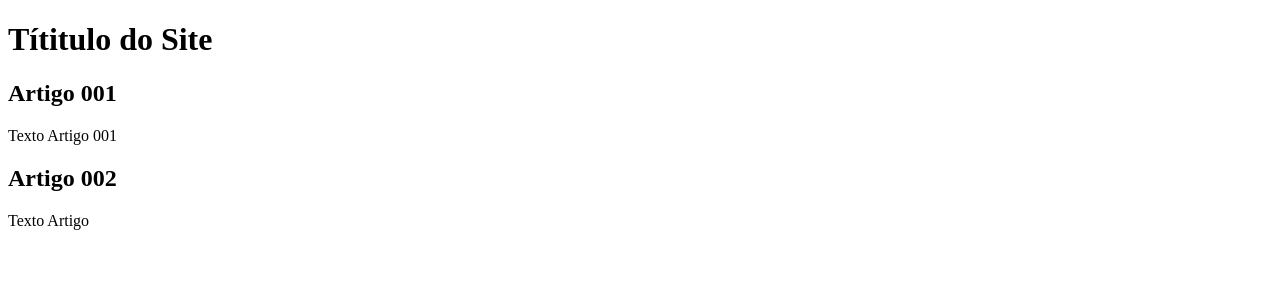
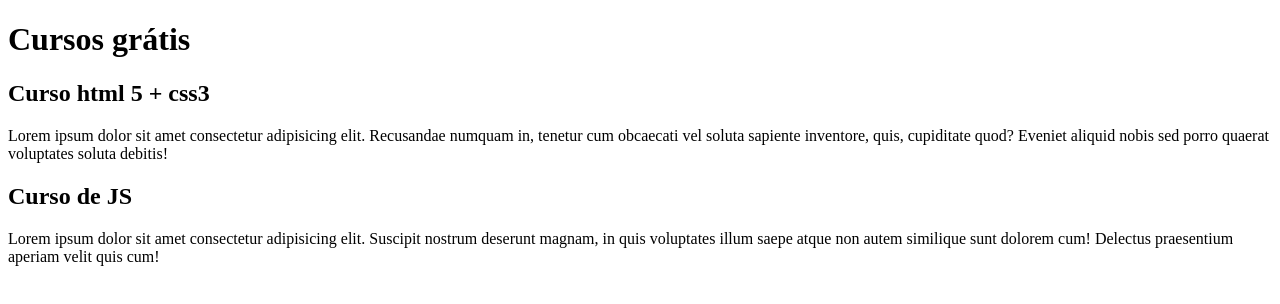
Before and after one commit to vanessalmonteiro/projeto-site, a plain HTML site: page index.html in a window 1280 px wide. Drawn offline with Linux system fonts and the light colour scheme.

Commit message:
comecei a escrever o conteudo

```diff
--- a/index.html
+++ b/index.html
@@ -5,22 +5,22 @@
     <meta charset="UTF-8">
     <meta http-equiv="X-UA-Compatible" content="IE=edge">
     <meta name="viewport" content="width=device-width, initial-scale=1.0">
-    <title>Título do site</title>
+    <title></title>
 </head>
 
 <body>
 
     <main>
         <header>
-            <h1>Títitulo do Site</h1>
+            <h1>Cursos grátis</h1>
         </header>
         <article>
-            <h2>Artigo 001</h2>
-            <p>Texto Artigo 001</p>
+            <h2>Curso html 5 + css3</h2>
+            <p>Lorem ipsum dolor sit amet consectetur adipisicing elit. Recusandae numquam in, tenetur cum obcaecati vel soluta sapiente inventore, quis, cupiditate quod? Eveniet aliquid nobis sed porro quaerat voluptates soluta debitis!</p>
         </article>
         <article>
-            <h2>Artigo 002</h2>
-            <p>Texto Artigo</p>
+            <h2>Curso de JS</h2>
+            <p>Lorem ipsum dolor sit amet consectetur adipisicing elit. Suscipit nostrum deserunt magnam, in quis voluptates illum saepe atque non autem similique sunt dolorem cum! Delectus praesentium aperiam velit quis cum!</p>
         </article>
     </main>
 
```
